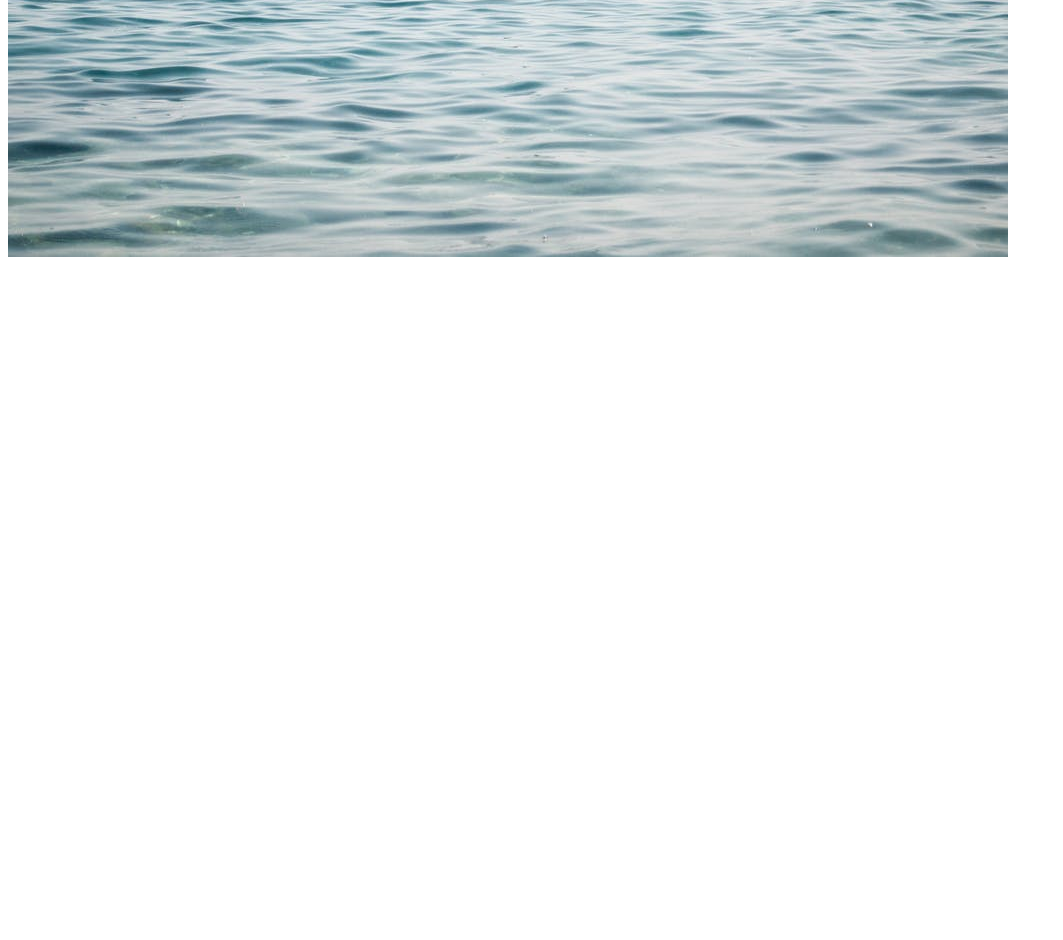
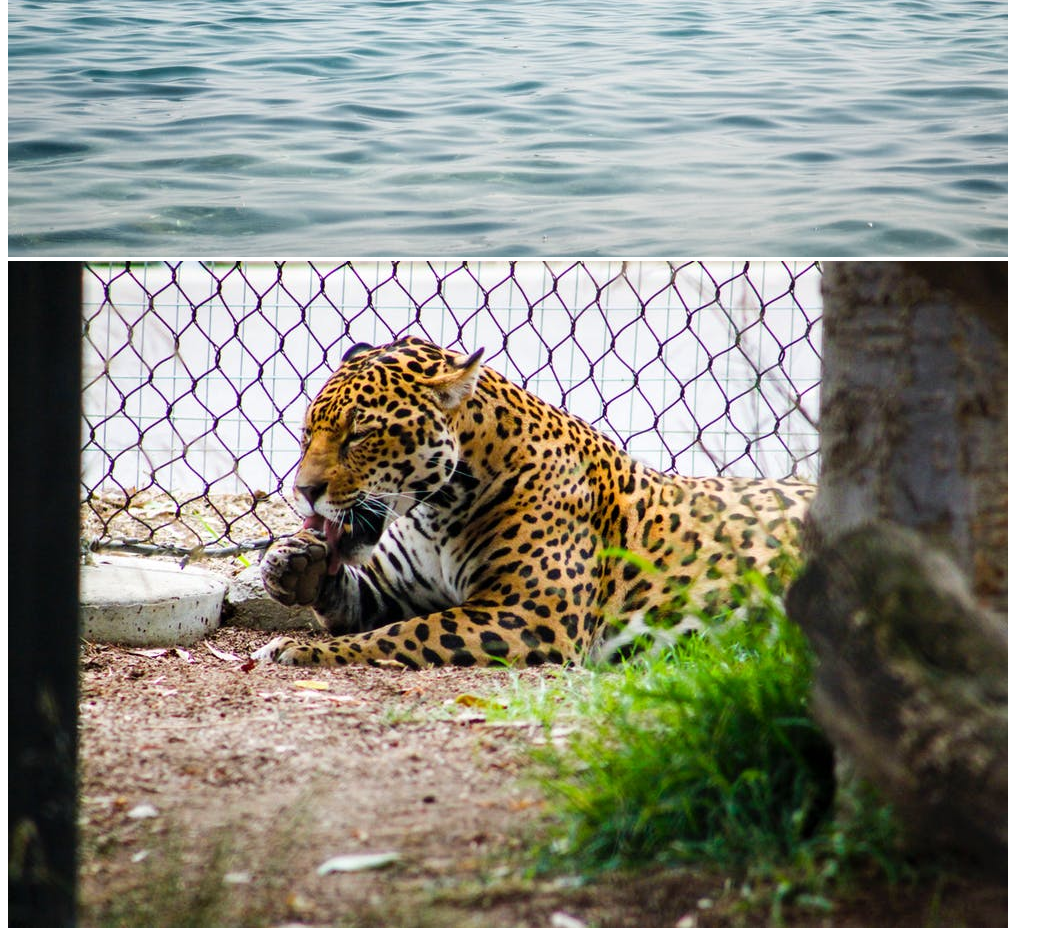
Before and after one commit to marufahamad/My-second-repo, a plain HTML site: page index.html in a window 1280 px wide. Shown: the part 1367-2307 px from the top of the page, without its empty margins (0-1063 px from the left). Before the commit the page ends 1636 px from the top, so only its background shows below. Drawn offline with Linux system fonts and the light colour scheme.

Commit message:
add image

```diff
--- a/index.html
+++ b/index.html
@@ -15,5 +15,6 @@
     <p>I am coding coding and coding</p>
     <img src="images/pexels-photo-235894.jpeg" alt="">
     <img src="pexels-photo-2573311.jpeg" alt="sea">
+    <img src="images/pexels-photo-772997.jpeg" alt="">
 </body>
 </html>
```
